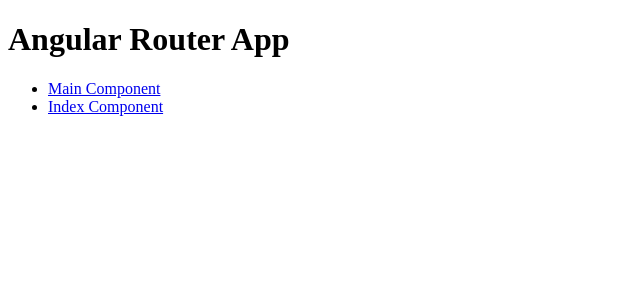
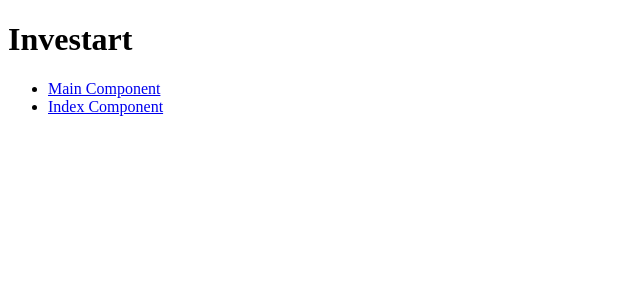
Before and after one commit to INVESTART-project/INVESTART-front, an Angular app: page / in a window 1280 px wide. Shown: the top 300 px of the page, without its empty margins (0-640 px from the left). Built offline with nearby package versions, Linux system fonts and the light colour scheme.

Commit message:
Removing Index component

```diff
--- a/src/app/app-routing.module.ts
+++ b/src/app/app-routing.module.ts
@@ -1,12 +1,10 @@
 import { NgModule } from '@angular/core';
 import { RouterModule, Routes } from '@angular/router';
-import { IndexComponent } from './index/index.component';
 import { MainComponent } from './main/main.component';
 import { NotFoundComponent } from './not-found/not-found.component';
 
 const routes: Routes = [
   { path: '', component: MainComponent, title: 'Main Page' },
-  { path: 'index', component: IndexComponent, title: 'Index Page' },
   { path: '**', component: NotFoundComponent, title: 'Page not found' },
   // redirect to `first-component`
 ];
--- a/src/app/app.module.ts
+++ b/src/app/app.module.ts
@@ -4,14 +4,12 @@
 import { AppRoutingModule } from './app-routing.module';
 import { AppComponent } from './app.component';
 import { MainComponent } from './main/main.component';
-import { IndexComponent } from './index/index.component';
 import { NotFoundComponent } from './not-found/not-found.component';
 
 @NgModule({
   declarations: [
     AppComponent,
     MainComponent,
-    IndexComponent,
     NotFoundComponent
   ],
   imports: [
--- a/src/app/index/index.component.html
+++ /dev/null
@@ -1 +0,0 @@
-<p>index works!</p>
--- a/src/app/main/main.component.html
+++ b/src/app/main/main.component.html
@@ -1,4 +1,4 @@
-<h1>Angular Router App</h1>
+<h1>Investart</h1>
 <!-- This nav gives you links to click, which tells the router which route to use (defined in the routes constant in  AppRoutingModule) -->
 <nav>
     <ul>
```
Also changed, not shown: src/app/index/index.component.ts (deleted, +0 -10 lines), src/app/index/index.component.css (deleted), 1 other file (tests, documents, lock files or other folders).
